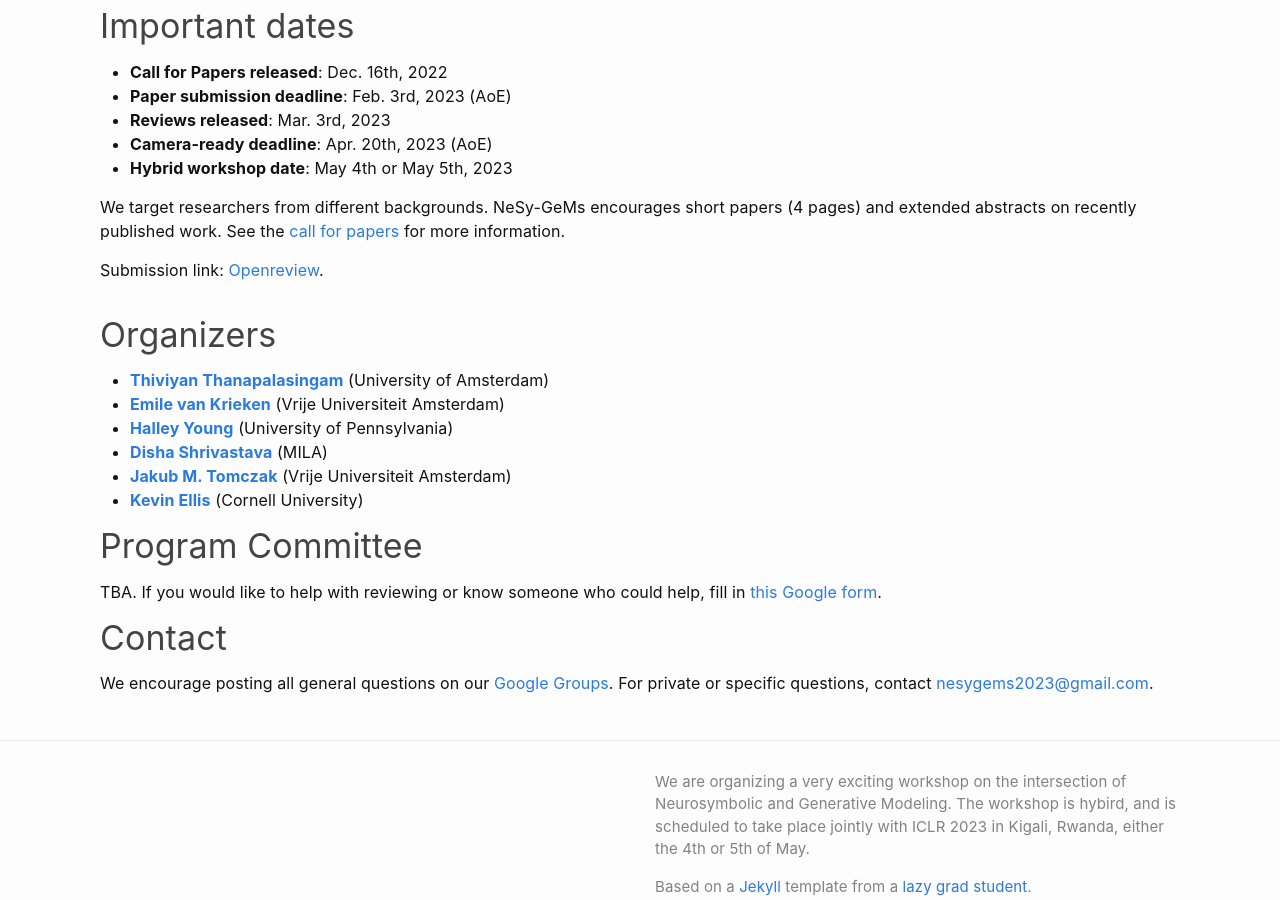
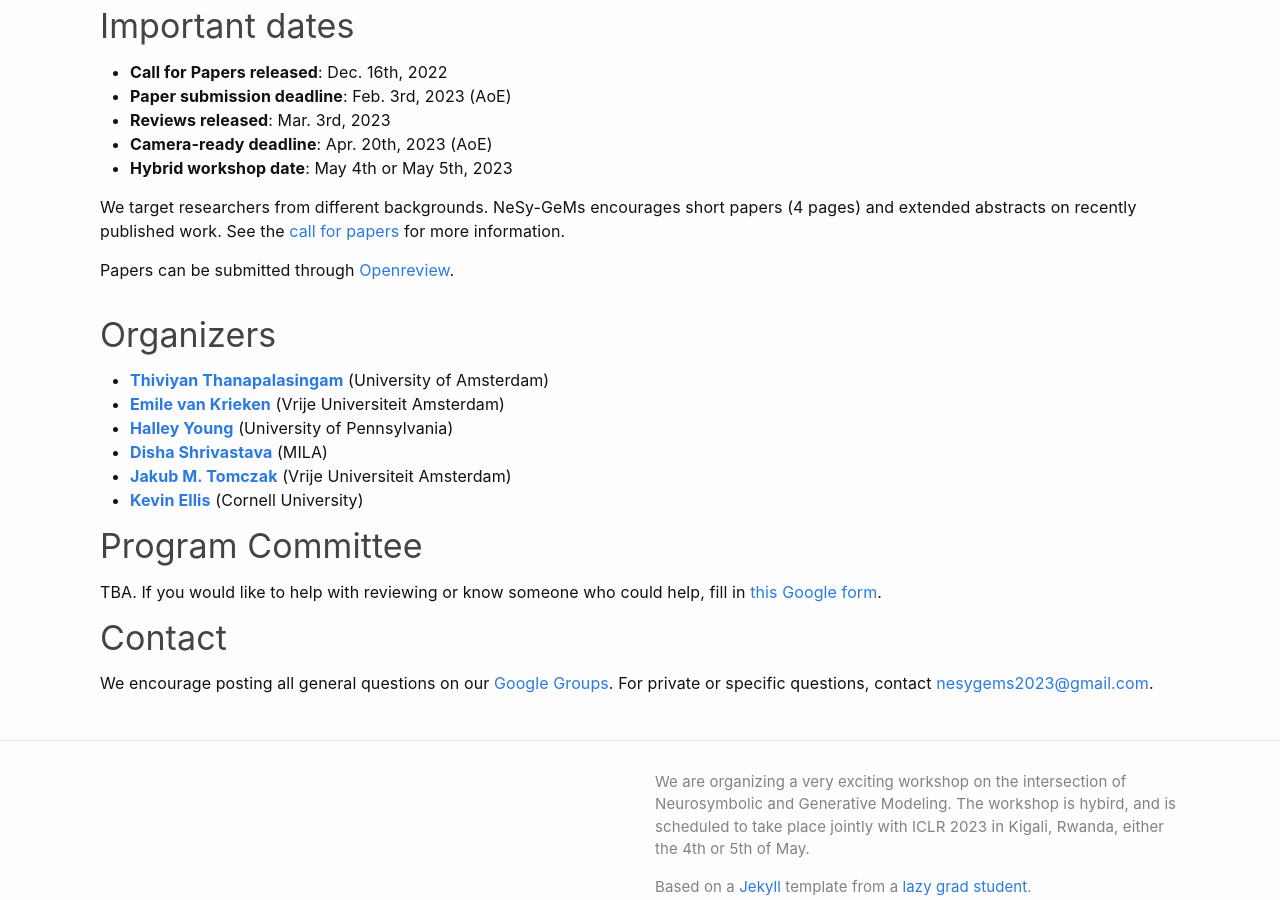
Before and after one commit to nesygems/nesygems.github.io, a Jekyll site: the page built from index.md, in a window 1280 px wide and 900 px high, scrolled down 639 px. Built offline with Jekyll 4.4.1, drawn with Linux system fonts in a browser that asks for light colours.

Commit message:
Update index.md

```diff
--- a/index.md
+++ b/index.md
@@ -23,7 +23,7 @@ NeSy-GeMs (Neurosymbolic Generative Models) is a new hybrid workshop at ICLR 202
 
 We target researchers from different backgrounds. NeSy-GeMs encourages short papers (4 pages) and extended abstracts on recently published work. See the [call for papers](callforpapers.md) for more information.
 
-Submission link: [Openreview](https://openreview.net/group?id=ICLR.cc/2023/Workshop/NeSy-GeMs).
+Papers can be submitted through [Openreview](https://openreview.net/group?id=ICLR.cc/2023/Workshop/NeSy-GeMs).
 
 <!-- For questions, reach out to [our Google Groups](https://groups.google.com/g/nesy-gems2023). -->
 
```
